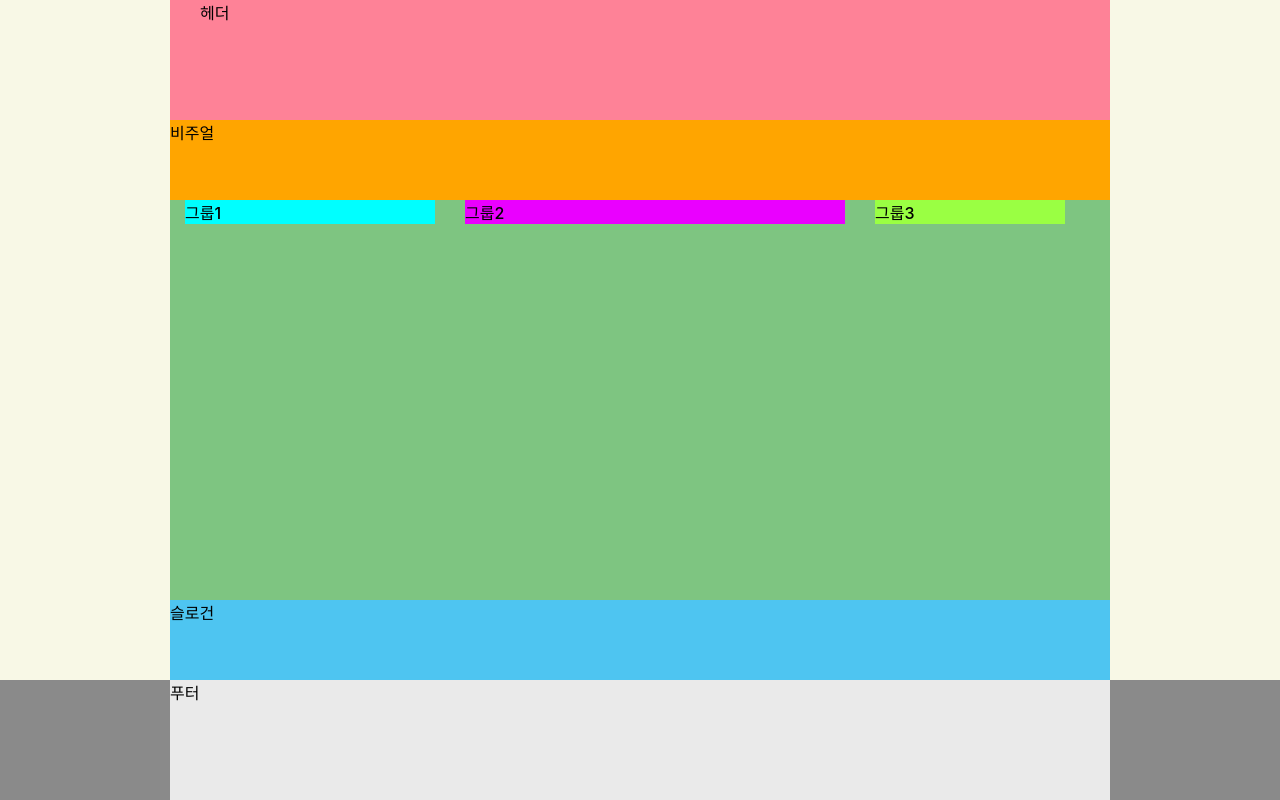
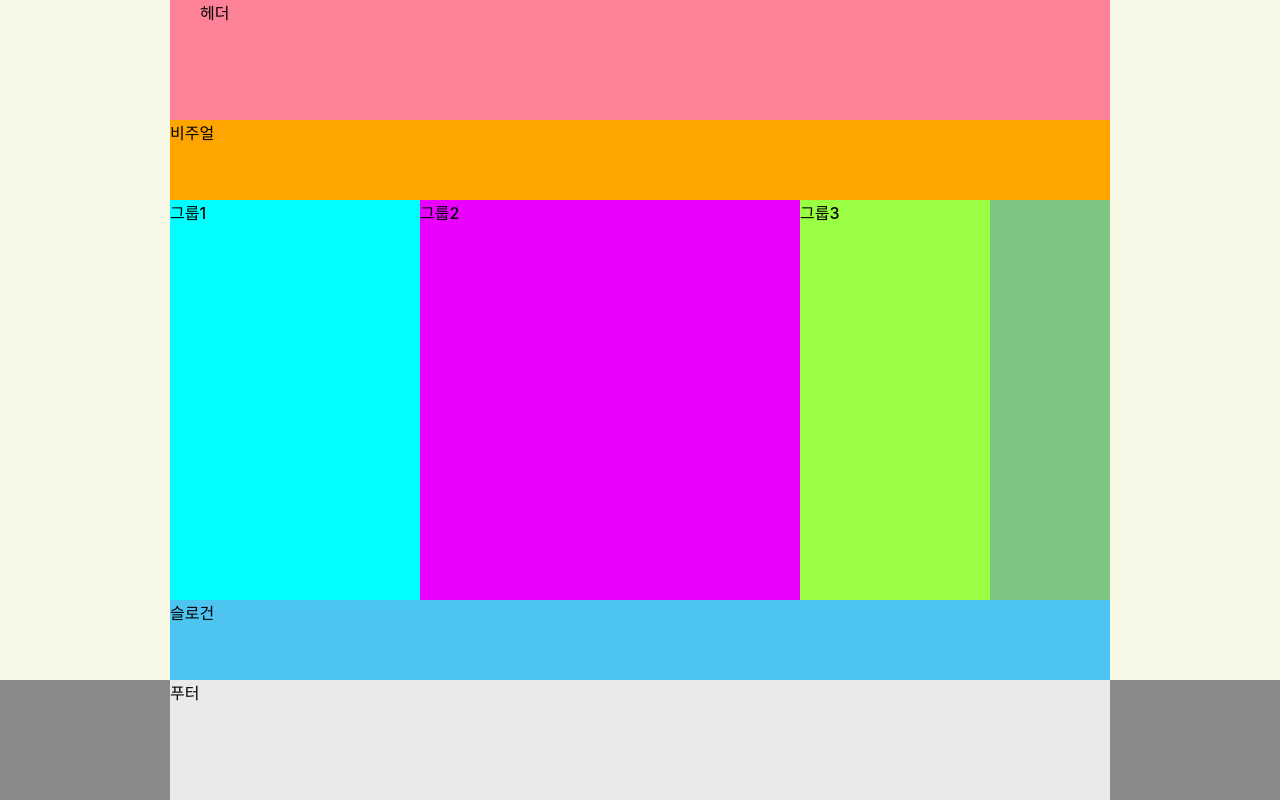
Before and after one commit to nahee09/HTML5, a website: page index.html in a window 1280 px wide. Drawn offline with Linux system fonts and the light colour scheme; a web font is replaced by a local one.

Commit message:
flex이용

```diff
--- a/styles/style.css
+++ b/styles/style.css
@@ -40,11 +40,8 @@ body{
 .main{
   background: #7ec581;
   height: 50vh;
-}
-
-.group{
-  margin: 0 15px;
-  float: left;
+  display: flex;
+  flex-direction: row;
 }
 
 .group1{
```
